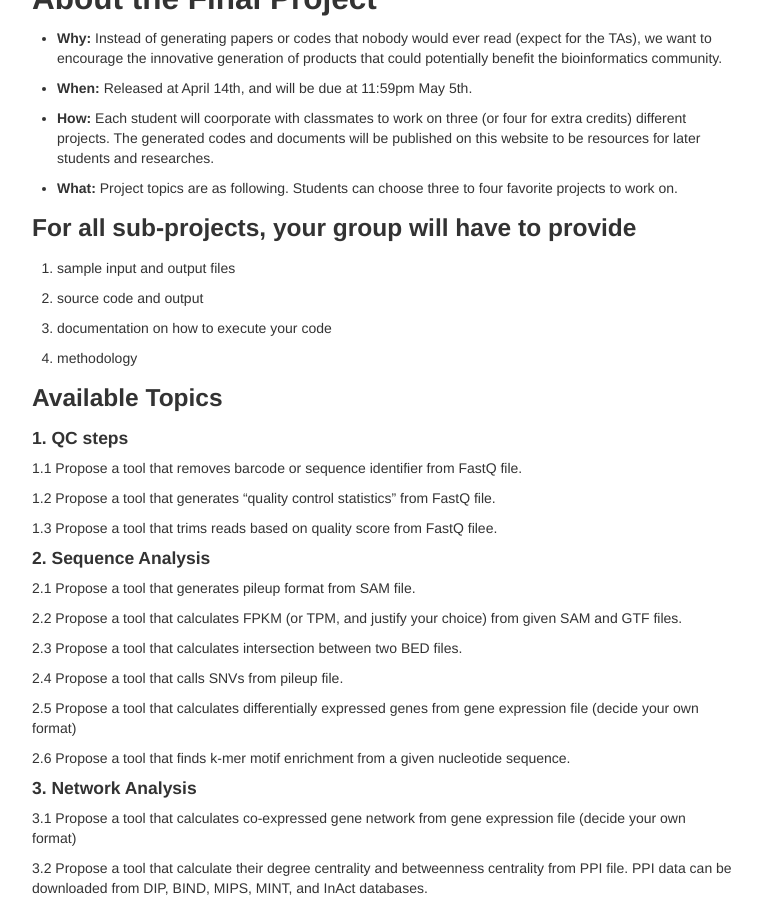
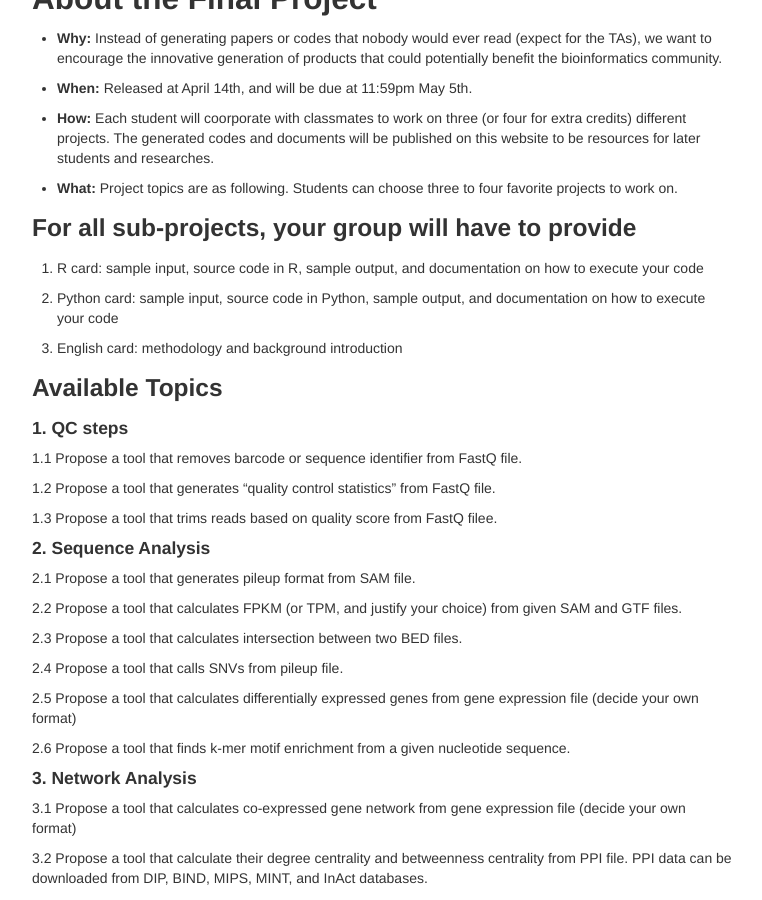
Before and after one commit to CBB752Spring2016/CBB752Spring2016.github.io, a Jekyll site: the page built from index.md, in a window 1280 px wide and 900 px high, scrolled down 504 px. Shown: the whole window, without its empty margins (258-1020 px from the left). Built offline with Jekyll 4.4.1, drawn with Linux system fonts in a browser that asks for light colours.

Commit message:
change cards

```diff
--- a/index.md
+++ b/index.md
@@ -44,13 +44,13 @@ About the Final Project
 
 ### For all sub-projects, your group will have to provide
 
-1.  sample input and output files
+1.  R card: sample input, source code in R, sample output, and documentation on
+    how to execute your code
 
-2.  source code and output
+2.  Python card: sample input, source code in Python, sample output, and
+    documentation on how to execute your code
 
-3.  documentation on how to execute your code
-
-4.  methodology
+3.  English card: methodology and background introduction
 
 ### Available Topics
 
```
Also changed, not shown: 3 other files.
